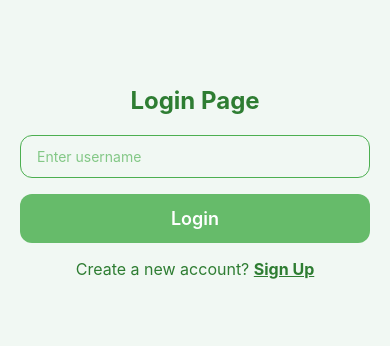
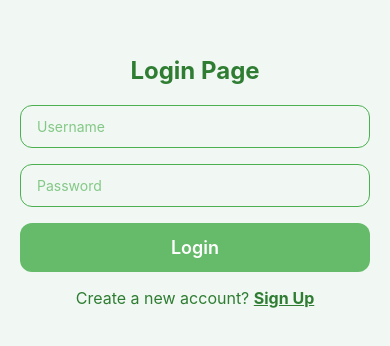
Before and after one commit to Tsogie/virtual-card-react-native-cli-frontend, a React Native app: screen /Login in a window 390 px wide. Shown: the part 240-586 px from the top of the page. Built offline with nearby package versions, Linux system fonts and the light colour scheme.

Commit message:
Add password authentication to mobile app- Implement password field in sign-up and login screens- Store and use JWT tokens for authenticated API calls- Add Authorization headers to protected endpoints (wallet, transactions)- Fix API endpoint paths and request headers

```diff
--- a/config.ts
+++ b/config.ts
@@ -21,6 +21,8 @@ export const Config = {
     DEVICE_REGISTER: '/api/device/register',
     USER_INFO: '/api/userinfo',
     WALLET_REDEEM: '/api/wallet/redeem',
+    TOPUP: '/api/wallet/topup/',
+    TRANSACTIONS: '/api/transactions',
   },
 
   /**
--- a/screens/LoginScreen.tsx
+++ b/screens/LoginScreen.tsx
@@ -19,11 +19,13 @@ import Config from '../config';
 const { NFCModule } = NativeModules;
 
 export default function LoginScreen() {
-  // ✅ Use useNavigation hook instead of props
+  // Use useNavigation hook instead of props
   const navigation = useNavigation<NativeStackNavigationProp<RootStackParamList>>();
 
   const [username, setUsername] = useState('');
+  const [password, setPassword] = useState('');
   const [loading, setLoading] = useState(false);
+  const [focusedInput, setFocusedInput] = useState<string | null>(null);
 
   const context = useContext(UserContext);
   if (!context) {
@@ -43,10 +45,8 @@ export default function LoginScreen() {
       // 1. Login and get JWT token
       const response = await fetch(`${Config.BASE_URL}${Config.API.LOGIN}`, {
         method: 'POST',
-        headers: {
-          'Content-Type': 'text/plain',
-        },
-        body: username,
+        headers: { 'Content-Type': 'application/json' },
+        body: JSON.stringify({ username, password }),
       });
 
       const token = await response.text();
@@ -75,8 +75,9 @@ export default function LoginScreen() {
           'Authorization': `Bearer ${token}`,
           'Content-Type': 'application/json',
         },
-        body: JSON.stringify({ alias, publicKey }),
+        body: JSON.stringify({alias, publicKey}),
       });
+      console.log('Register Response Status:', registerRes.status);
 
       const data = await registerRes.json();
       const deviceId = data.deviceId as string;
@@ -108,11 +109,33 @@ export default function LoginScreen() {
       <Text style={styles.text}>Login Page</Text>
 
         <TextInput
-        style={styles.input}
-        placeholder="Enter username"
+            style={[
+              styles.input,
+              focusedInput === 'username' && { borderColor: '#2E7D32' },
+            ]}
+            placeholder="Username"
             value={username}
             onChangeText={setUsername}
             autoCapitalize="none"
+            autoCorrect={false}
+            onFocus={() => setFocusedInput('username')}
+            onBlur={() => setFocusedInput(null)}
+            placeholderTextColor="#4CAF50aa"
+          />
+
+        <TextInput
+          style={[
+            styles.input,
+            focusedInput === 'password' && { borderColor: '#2E7D32' },
+          ]}
+          placeholder="Password"
+          value={password}
+          onChangeText={setPassword}
+          secureTextEntry={true}
+          autoCapitalize="none"
+          autoCorrect={false}
+          onFocus={() => setFocusedInput('password')}
+          onBlur={() => setFocusedInput(null)}
           placeholderTextColor="#4CAF50aa"
         />
 
--- a/screens/Sign.tsx
+++ b/screens/Sign.tsx
@@ -28,34 +28,39 @@ type Props = {
 export default function Sign({ navigation }: Props) {
   const [username, setUsername] = useState('');
   const [email, setEmail] = useState('');
+  const [password, setPassword] = useState('');
   const [loading, setLoading] = useState(false);
   const [focusedInput, setFocusedInput] = useState<string | null>(null);
 
   const isValidEmail = (email: string) => /\S+@\S+\.\S+/.test(email);
 
   const handleSignUp = async () => {
-    if (!username || !email) {
-      Alert.alert('Error', 'Please enter both username and email.');
+    if (!username || !email || !password) {
+      Alert.alert('Error', 'Please enter username, email, and password.');
       return;
     }
     if (!isValidEmail(email)) {
       Alert.alert('Error', 'Please enter a valid email address.');
       return;
     }
+    if (password.length < 6) {
+      Alert.alert('Error', 'Password must be at least 6 characters.');
+      return;
+    }
 
     setLoading(true);
 
     try {
-      const response = await fetch(`${Config.BASE_URL}/api`, {
+      const response = await fetch(`${Config.BASE_URL}/api/register`, {
         method: 'POST',
         headers: { 'Content-Type': 'application/json' },
-        body: JSON.stringify({ username, email }),
+        body: JSON.stringify({username, email, password}),
       });
 
-      const data = await response.json();
+      const token = await response.text();
 
       if (!response.ok) {
-        throw new Error(data?.message || 'Sign-up failed');
+        throw new Error(token || 'Sign-up failed');
       }
 
       Alert.alert('Success', 'User created successfully!', [
@@ -64,6 +69,7 @@ export default function Sign({ navigation }: Props) {
 
       setUsername('');
       setEmail('');
+      setPassword('');
   } catch (error: any) {
     Alert.alert('Error', error.message);
   } finally {
@@ -107,6 +113,22 @@ export default function Sign({ navigation }: Props) {
             autoCapitalize="none"
             autoCorrect={false}
             onFocus={() => setFocusedInput('email')}
+            onBlur={() => setFocusedInput(null)}
+            placeholderTextColor="#4CAF50aa"
+          />
+
+          <TextInput
+            style={[
+              styles.input,
+              focusedInput === 'password' && { borderColor: '#2E7D32' },
+            ]}
+            placeholder="Password"
+            value={password}
+            onChangeText={setPassword}
+            secureTextEntry={true}
+            autoCapitalize="none"
+            autoCorrect={false}
+            onFocus={() => setFocusedInput('password')}
             onBlur={() => setFocusedInput(null)}
             placeholderTextColor="#4CAF50aa"
           />
--- a/screens/TopUpScreen.tsx
+++ b/screens/TopUpScreen.tsx
@@ -112,10 +112,16 @@ export default function TopUpScreen() {
     setLoading(true);
 
     try {
+      const token = await NFCModule.getJwtToken();
+
       const response = await fetch(
         `${Config.BASE_URL}/api/wallet/topup/${user.cardId}`,
         {
           method: 'PUT',
+          headers: {
+            'Authorization': `Bearer ${token}`,
+            'Content-Type': 'application/json',
+          },
         }
       );
 
--- a/screens/TransactionsScreen.tsx
+++ b/screens/TransactionsScreen.tsx
@@ -39,8 +39,9 @@ export default function TransactionsScreen() {
 
       // Get JWT token from native storage
       const token = await NFCModule.getJwtToken();
+      console.log('Token retrieved:', token);
 
-      const response = await fetch(`${Config.BASE_URL}/api/transactions`, {
+      const response = await fetch(`${Config.BASE_URL}${Config.API.TRANSACTIONS}`, {
         headers: {
           'Authorization': `Bearer ${token}`,
         },
@@ -50,7 +51,12 @@ export default function TransactionsScreen() {
         throw new Error('Failed to fetch transactions');
       }
 
+      console.log('Response status:', response.status);
+
+      console.log('Response body:', response);
+
       const data = await response.json();
+
       setTransactions(data);
     } catch (err) {
       console.error('[TransactionsScreen] Error:', err);
@@ -91,7 +97,7 @@ export default function TransactionsScreen() {
 
   const renderTransaction = ({ item }: { item: Transaction }) => {
     const isTopUp = item.type === 'TOPUP';
-    const amountColor = isTopUp ? '#4CAF50' : '#F44336';
+    const amountColor = isTopUp ? '#4CAF50' : '#c1291eff';
     const amountPrefix = isTopUp ? '+' : '-';
     const icon = isTopUp ? '💰' : '🚌';
     const label = isTopUp ? 'Top Up' : 'Fare Deduction';
--- a/screens/WelcomeScreen.tsx
+++ b/screens/WelcomeScreen.tsx
@@ -15,7 +15,7 @@ type Props = {
 export default function WelcomeScreen({ navigation }: Props) {
   return (
     <View style={styles.container}>
-      <Text style={styles.title}>Welcome to Digital Leap Wallet</Text>
+      <Text style={styles.title}>Welcome to Virtual Leap Card</Text>
 
       <TouchableOpacity
         style={styles.button}
```
Lines whose indentation alone changed are shown as unchanged.
